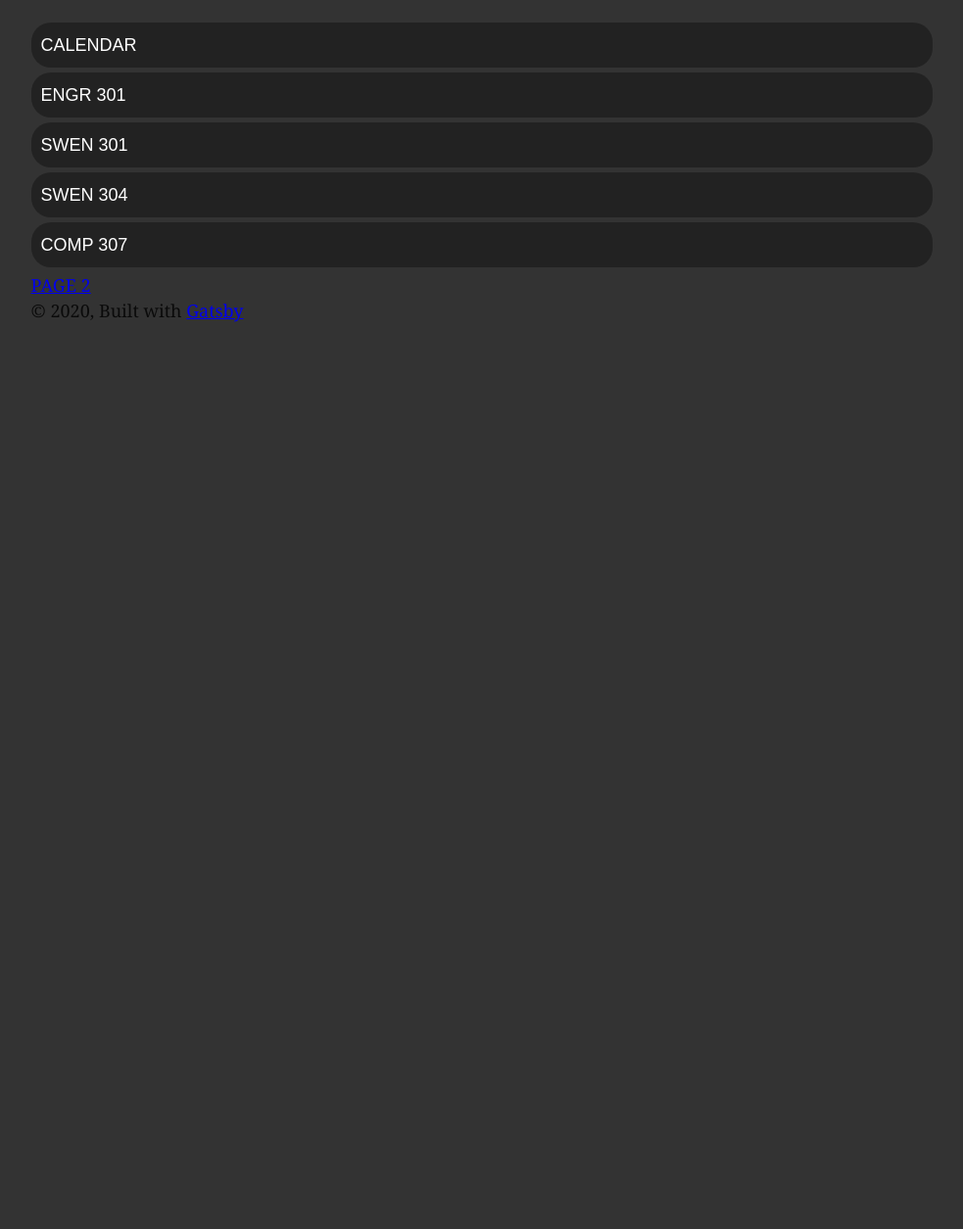
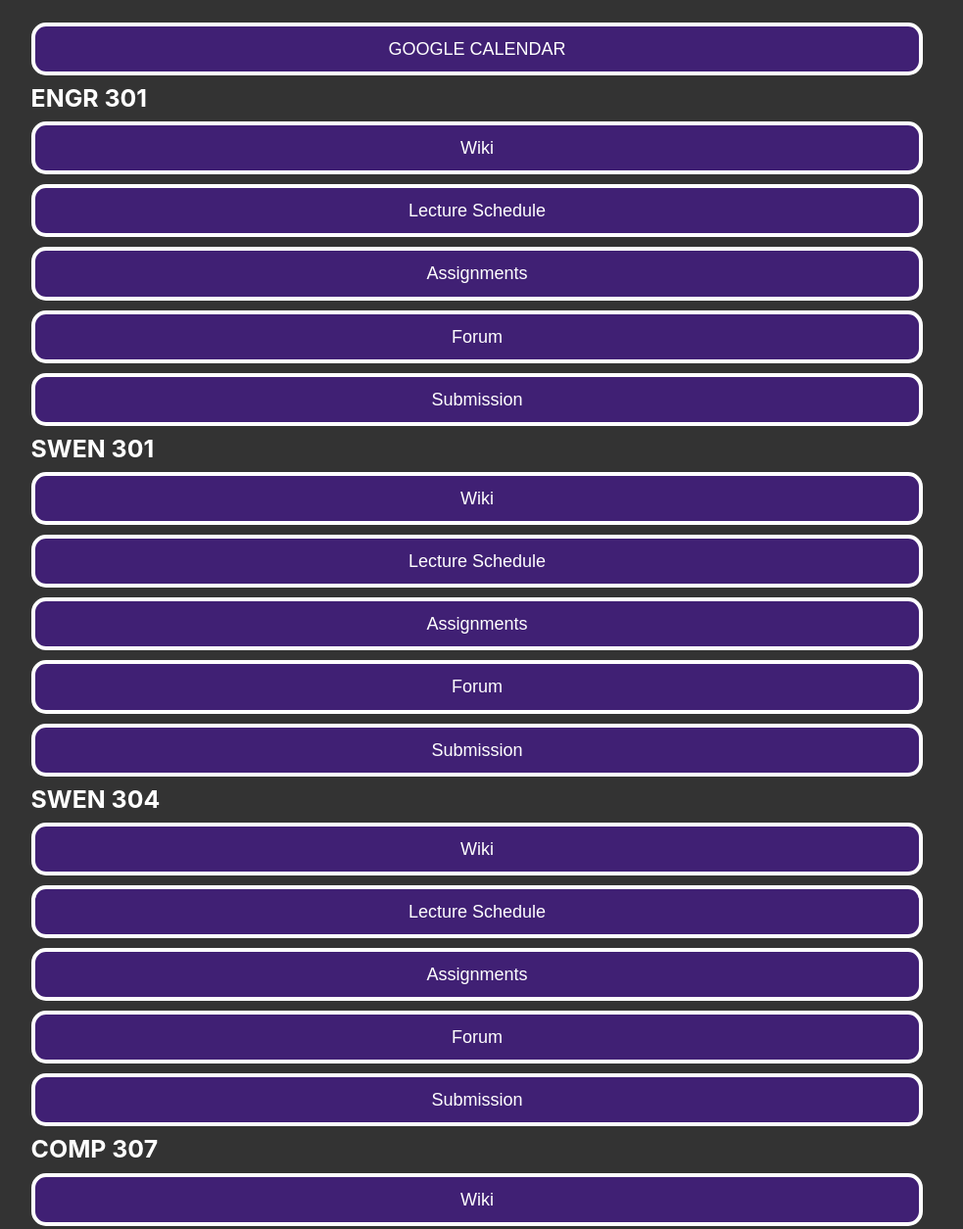
Before and after one commit to Stoupe/personal-bookmarks, a Gatsby site: page / in a window 1280 px wide. Shown: the part 100-1355 px from the top of the page at 98% size, without its empty margins (148-1131 px from the left). Before the commit the page ends 800 px from the top, so only its background shows below. Built offline with nearby package versions, Linux system fonts and the light colour scheme; Gatsby itself is replaced by a stand-in of ours.

Commit message:
Edit styles and add uni links

```diff
--- a/src/components/style.scss
+++ b/src/components/style.scss
@@ -2,29 +2,44 @@ body {
     background: #333;
 }
 
+h3 {
+    color: #fff;
+    margin-bottom: 10px;
+}
+
 .container {
     // background: green;
+    display: flex;
+    flex-flow: column wrap;
+    // justify-content: center;
 }
 
 .bookmark {
-    background: #222;
+    background: rgb(64, 32, 116);
     color: #fff;
-    padding: 10px;
-    margin: 5px 0;
-    border-radius: 20px;
+
+    margin: 0 10px 10px 0;
+    border-radius: 15px;
     transition: all 0.3s ease;
-    display: flex;
-    flex-direction: row;
-    width: auto;
+    border: 4px solid #fff;
+
+    box-sizing: border-box;
+
+
+
 
     &:hover {
-        background: #212121;
+        background: rgb(75, 44, 124);
     }
 
     a {
+        display: inline-block;
         width: 100%;
+        height: 100%;
+        text-align: center;
+        padding: 10px 15px;
         color: #fff;
         text-decoration: none;
-        font-family: Arial, Helvetica, sans-serif;
+        font-family: 'Roobert TRIAL', Arial, Helvetica, sans-serif;
     }
 }
--- a/src/pages/index.js
+++ b/src/pages/index.js
@@ -14,11 +14,37 @@ const IndexPage = () => (
     <SEO title="Home" />
 
     <div class={`container`}>
-      <Bookmark title="CALENDAR" link="https://calendar.google.com/calendar/r"/>
-      <Bookmark title="ENGR 301" link="https://ecs.wgtn.ac.nz/Courses/ENGR301_2020T1/"/>
-      <Bookmark title="SWEN 301" link="https://ecs.wgtn.ac.nz/Courses/SWEN301_2020T1/"/>
-      <Bookmark title="SWEN 304" link="https://ecs.wgtn.ac.nz/Courses/SWEN304_2020T1/"/>
-      <Bookmark title="COMP 307" link="https://ecs.wgtn.ac.nz/Courses/COMP307_2020T1/"/>
+
+    <Bookmark title="GOOGLE CALENDAR" link="https://calendar.google.com/calendar/r"/>
+
+      <h3>ENGR 301</h3>
+      <Bookmark title="Wiki" link="https://ecs.wgtn.ac.nz/Courses/ENGR301_2020T1/"/>
+      <Bookmark title="Lecture Schedule" link="https://ecs.wgtn.ac.nz/Courses/ENGR301_2020T1/LectureSchedule"/>
+      <Bookmark title="Assignments" link="https://ecs.wgtn.ac.nz/Courses/ENGR301_2020T1/Assignments"/>
+      <Bookmark title="Forum" link="https://ecs.wgtn.ac.nz/cgi-bin/yabb/YaBB.pl?board=ENGR301_2020T1"/>
+      <Bookmark title="Submission" link="https://apps.ecs.vuw.ac.nz/submit/ENGR301"/>
+
+      <h3>SWEN 301</h3>
+      <Bookmark title="Wiki" link="https://ecs.wgtn.ac.nz/Courses/SWEN301_2020T1/"/>
+      <Bookmark title="Lecture Schedule" link="https://ecs.wgtn.ac.nz/Courses/SWEN301_2020T1/LectureSchedule"/>
+      <Bookmark title="Assignments" link="https://ecs.wgtn.ac.nz/Courses/SWEN301_2020T1/Assignments"/>
+      <Bookmark title="Forum" link="https://ecs.wgtn.ac.nz/cgi-bin/yabb/YaBB.pl?board=SWEN301_2020T1"/>
+      <Bookmark title="Submission" link="https://apps.ecs.vuw.ac.nz/submit/SWEN301"/>
+
+      <h3>SWEN 304</h3>
+      <Bookmark title="Wiki" link="https://ecs.wgtn.ac.nz/Courses/SWEN304_2020T1/"/>
+      <Bookmark title="Lecture Schedule" link="https://ecs.wgtn.ac.nz/Courses/SWEN304_2020T1/LectureSchedule"/>
+      <Bookmark title="Assignments" link="https://ecs.wgtn.ac.nz/Courses/SWEN304_2020T1/Assignments"/>
+      <Bookmark title="Forum" link="https://ecs.wgtn.ac.nz/cgi-bin/yabb/YaBB.pl?board=SWEN304_2020T1"/>
+      <Bookmark title="Submission" link="https://apps.ecs.vuw.ac.nz/submit/SWEN304"/>
+
+      <h3>COMP 307</h3>
+      <Bookmark title="Wiki" link="https://ecs.wgtn.ac.nz/Courses/COMP307_2020T1/"/>
+      <Bookmark title="Lecture Schedule" link="https://ecs.wgtn.ac.nz/Courses/COMP307_2020T1/LectureSchedule"/>
+      <Bookmark title="Assignments" link="https://ecs.wgtn.ac.nz/Courses/COMP307_2020T1/Assignments"/>
+      <Bookmark title="Forum" link="https://ecs.wgtn.ac.nz/cgi-bin/yabb/YaBB.pl?board=COMP307_2020T1"/>
+      <Bookmark title="Submission" link="https://apps.ecs.vuw.ac.nz/submit/COMP307"/>
+
     </div>
 
     <Link to="/page-2">PAGE 2</Link>
```
Also changed, not shown: src/components/style.css, 1 other file.
